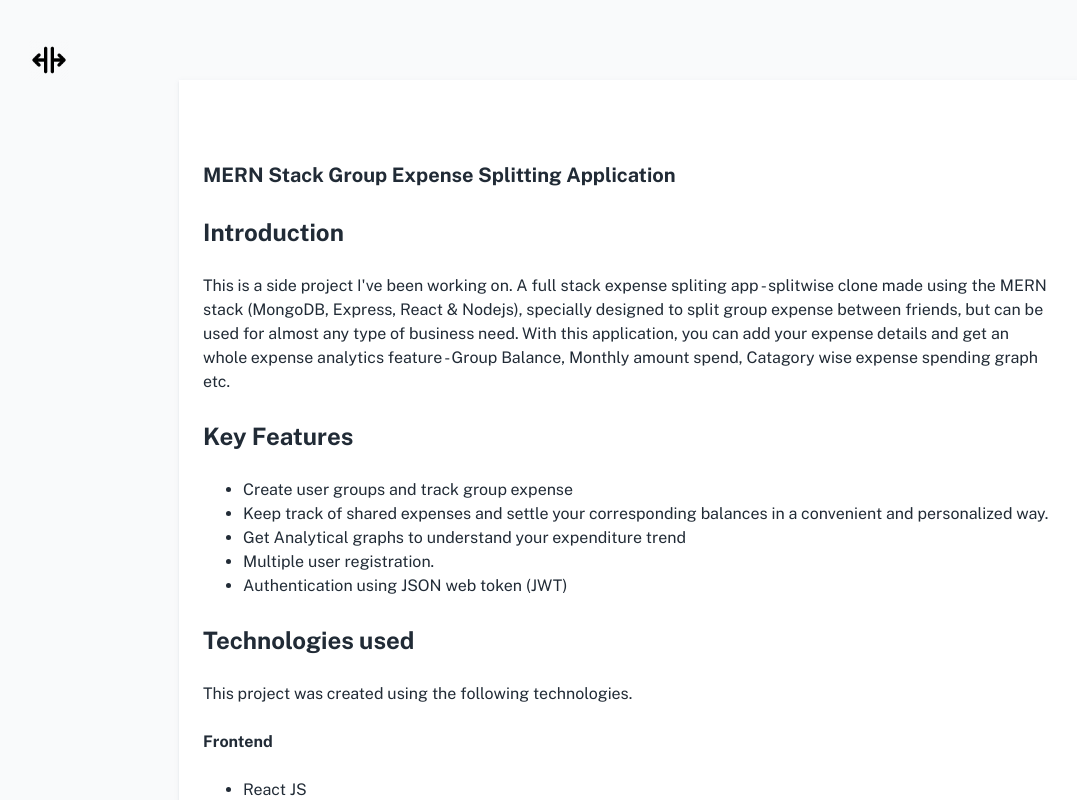
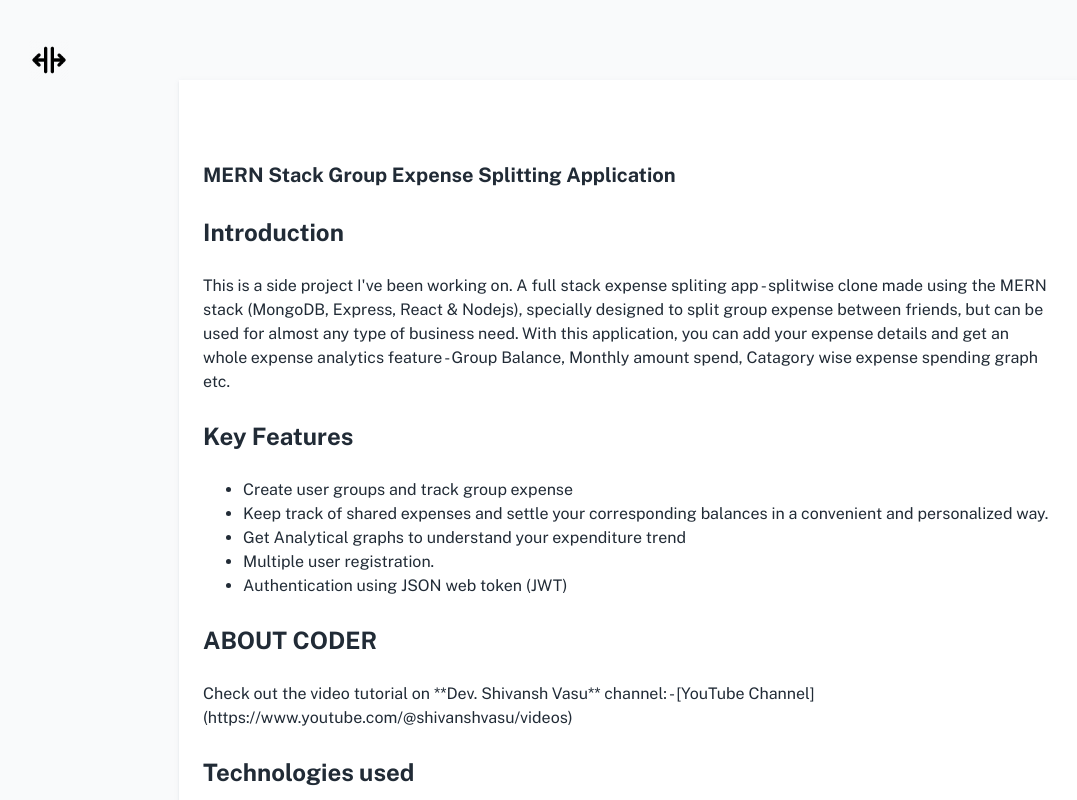
Before and after one commit to ShivaMani02/SplitApp-main, a React (Create React App) app in the folder client/: page /about in a window 1280 px wide. Shown: the top 800 px of the page, without its empty margins (11-1088 px from the left). Built offline with nearby package versions, Linux system fonts and the light colour scheme.

Commit message:
date Chnages

```diff
--- a/client/src/components/about.jsx
+++ b/client/src/components/about.jsx
@@ -32,6 +32,16 @@
 <li>Authentication using JSON web token (JWT) </li>
 </ul>
 <br/>
+
+<h2 id="introduction">ABOUT CODER</h2>
+<br/>
+<p>
+Check out the video tutorial on **Dev. Shivansh Vasu** channel:
+- [YouTube Channel](https://www.youtube.com/@shivanshvasu/videos)
+</p>
+<br/>
+
+
 <h2 id="technologies-used">Technologies used</h2>
 <br/>
 <p>This project was created using the following technologies.</p>
--- a/client/src/components/expense/addExpense.jsx
+++ b/client/src/components/expense/addExpense.jsx
@@ -46,7 +46,7 @@
       expenseDescription: '',
       expenseAmount: '',
       expenseCategory: '',
-      expenseDate: Date(),
+      expenseDate: Date.UTC(),
       expenseMembers: [],
       expenseOwner: currentUser,
       groupId: groupId,
--- a/client/src/components/groups/settlement/balanceSettlement.jsx
+++ b/client/src/components/groups/settlement/balanceSettlement.jsx
@@ -36,7 +36,7 @@
       settleTo: settleTo,
       settleFrom: settleFrom,
       settleAmount: amount,
-      settleDate: Date(),
+      settleDate: Date.UTC(),
       groupId: params.groupId,
     },
     validationSchema: settlementSchema,
```
Also changed, not shown: 1 other file (tests, documents, lock files or other folders).
